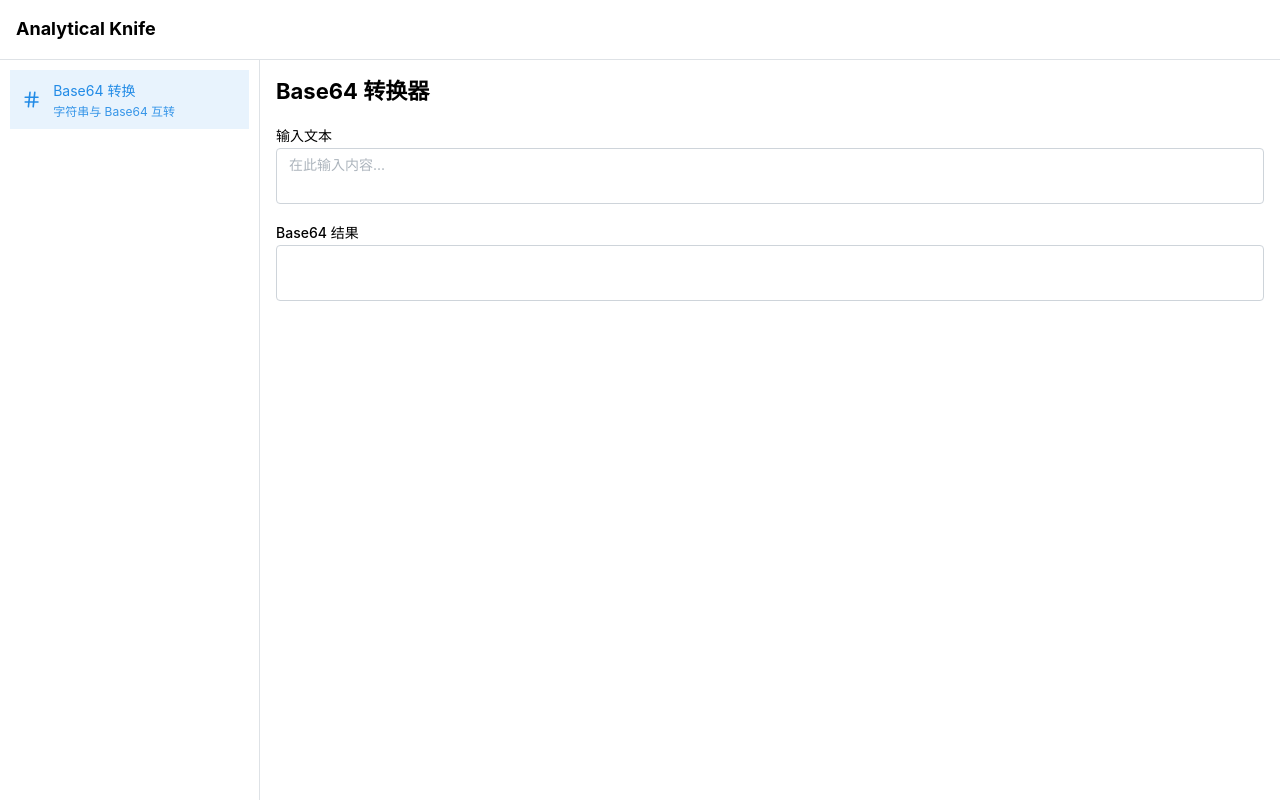
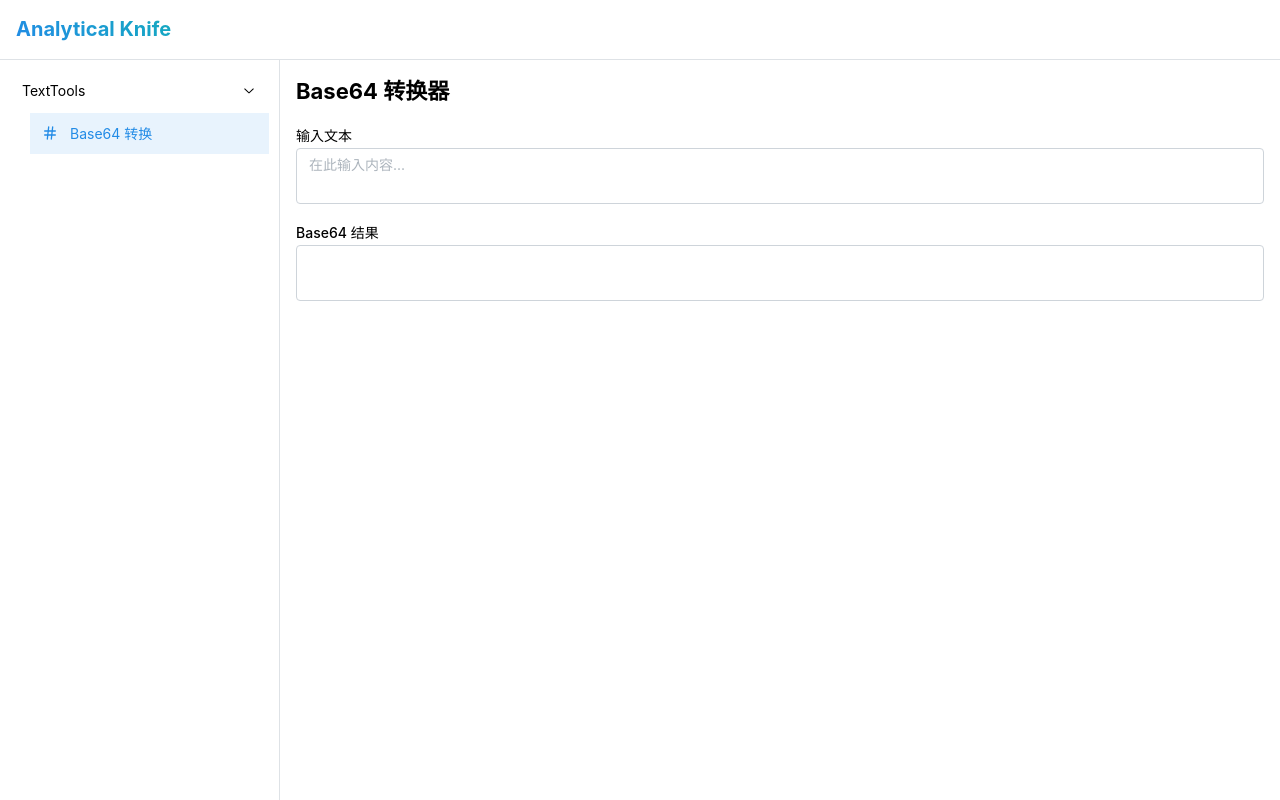
Before and after one commit to CreationWong/Analytical-Knife, a React (Vite) app: page / in a window 1280 px wide. Built offline with nearby package versions, Linux system fonts and the light colour scheme.

Commit message:
修改 以树的方式显示侧边栏

```diff
--- a/src/App.tsx
+++ b/src/App.tsx
@@ -1,46 +1,98 @@
-import { AppShell, Burger, NavLink, Text, ScrollArea } from '@mantine/core';
+import { useState, Suspense, useMemo } from 'react';
+import { AppShell, Burger, NavLink, Text, ScrollArea, Loader, Stack } from '@mantine/core';
 import { useDisclosure } from '@mantine/hooks';
-import { useState, Suspense } from 'react';
 import { TOOLS_REGISTRY } from './registry';
-import {ToolErrorBoundary} from "./components/ErrorBoundary.tsx";
-import {Loader} from "lucide-react";
+import { ToolErrorBoundary } from './components/ErrorBoundary';
+
+// 定义树节点结构
+interface TreeNode {
+    label: string;
+    children: Record<string, TreeNode>;
+    toolId?: string; // 如果是叶子节点，记录工具 ID
+}
 
 export default function App() {
     const [opened, { toggle }] = useDisclosure();
-    const [activeId, setActiveId] = useState(TOOLS_REGISTRY[0].id);
+    const [activeId, setActiveId] = useState<string>(TOOLS_REGISTRY[0].id);
 
-    const activeTool = TOOLS_REGISTRY.find(t => t.id === activeId);
+    // 将扁平列表转换为树结构
+    const toolTree = useMemo(() => {
+        const root: Record<string, TreeNode> = {};
+
+        TOOLS_REGISTRY.forEach((tool) => {
+            const parts = tool.path.split('/');
+            let currentLevel = root;
+
+            parts.forEach((part, index) => {
+                if (!currentLevel[part]) {
+                    currentLevel[part] = { label: part, children: {} };
+                }
+
+                // 如果是路径的最后一部分，标记为工具节点
+                if (index === parts.length - 1) {
+                    currentLevel[part].toolId = tool.id;
+                    currentLevel[part].label = tool.name; // 叶子节点显示工具名称
+                }
+
+                currentLevel = currentLevel[part].children;
+            });
+        });
+        return root;
+    }, []);
+
+    // 递归渲染 NavLink
+    const renderNavNodes = (nodes: Record<string, TreeNode>) => {
+        return Object.entries(nodes).map(([key, node]) => {
+            const isLeaf = !!node.toolId;
+            const tool = isLeaf ? TOOLS_REGISTRY.find(t => t.id === node.toolId) : null;
+
+            return (
+                <NavLink
+                    key={key}
+                    label={node.label}
+                    leftSection={tool?.icon ? <tool.icon size="1rem" /> : null}
+                    active={isLeaf && activeId === node.toolId}
+                    childrenOffset={20}
+                    defaultOpened={!isLeaf} // 默认展开文件夹
+                    onClick={() => {
+                        if (isLeaf && node.toolId) {
+                            setActiveId(node.toolId);
+                            if (opened) toggle(); // 移动端点击后关闭侧边栏
+                        }
+                    }}
+                >
+                    {Object.keys(node.children).length > 0 && renderNavNodes(node.children)}
+                </NavLink>
+            );
+        });
+    };
+
+    const activeTool = TOOLS_REGISTRY.find((t) => t.id === activeId);
 
     return (
         <AppShell
             header={{ height: 60 }}
-            navbar={{ width: 260, breakpoint: 'sm', collapsed: { mobile: !opened } }}
+            navbar={{ width: 280, breakpoint: 'sm', collapsed: { mobile: !opened } }}
             padding="md"
         >
-            <AppShell.Header p="md" style={{ display: 'flex', alignItems: 'center' }}>
+            <AppShell.Header p="md" style={{ display: 'flex', alignItems: 'center', gap: '10px' }}>
                 <Burger opened={opened} onClick={toggle} hiddenFrom="sm" size="sm" />
-                <Text size="lg" fw={700}>Analytical Knife</Text>
-
+                <Text fw={700} size="xl" variant="gradient" gradient={{ from: 'blue', to: 'cyan' }}>
+                    Analytical Knife
+                </Text>
             </AppShell.Header>
 
             <AppShell.Navbar p="xs">
                 <ScrollArea>
-                    {TOOLS_REGISTRY.map((tool) => (
-                        <NavLink
-                            key={tool.id}
-                            active={tool.id === activeId}
-                            label={tool.name}
-                            description={tool.description}
-                            leftSection={<tool.icon size="1.2rem" />}
-                            onClick={() => setActiveId(tool.id)}
-                        />
-                    ))}
+                    <Stack gap={2}>
+                        {renderNavNodes(toolTree)}
+                    </Stack>
                 </ScrollArea>
             </AppShell.Navbar>
 
             <AppShell.Main>
                 <ToolErrorBoundary key={activeId}>
-                    <Suspense fallback={<Loader />}>
+                    <Suspense fallback={<Stack align="center" mt="xl"><Loader size="md" /><Text size="sm">加载中...</Text></Stack>}>
                         {activeTool && <activeTool.component />}
                     </Suspense>
                 </ToolErrorBoundary>
--- a/src/registry/index.ts
+++ b/src/registry/index.ts
@@ -8,7 +8,7 @@ export const TOOLS_REGISTRY: ToolDefinition[] = [
         name: 'Base64 转换',
         description: '字符串与 Base64 互转',
         icon: Hash,
-        category: 'Text',
+        path: 'TextTools/Base64Tool',
         component: lazy(() => import('../tools/TextTools/Base64Tool')),
     },
 ];
--- a/src/registry/types.ts
+++ b/src/registry/types.ts
@@ -5,6 +5,6 @@ export interface ToolDefinition {
     name: string;        // 显示名称
     description: string; // 简短描述
     icon: React.ElementType;
+    path: string;
     component: React.LazyExoticComponent<any>; // 懒加载组件
-    category: 'Text' | 'Image' | 'Dev' | 'System';
 }
```
